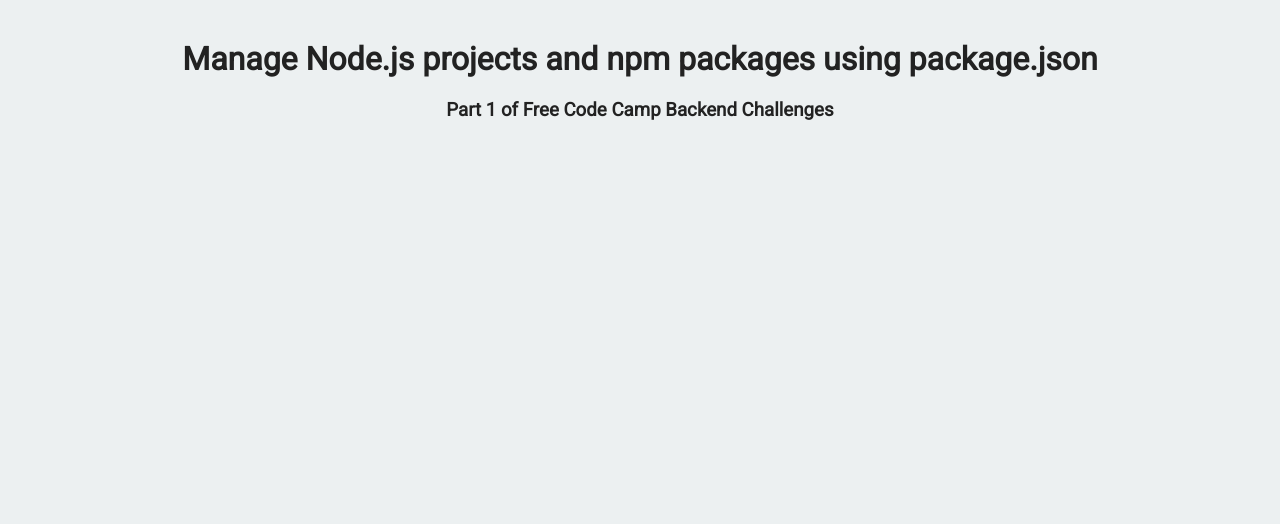
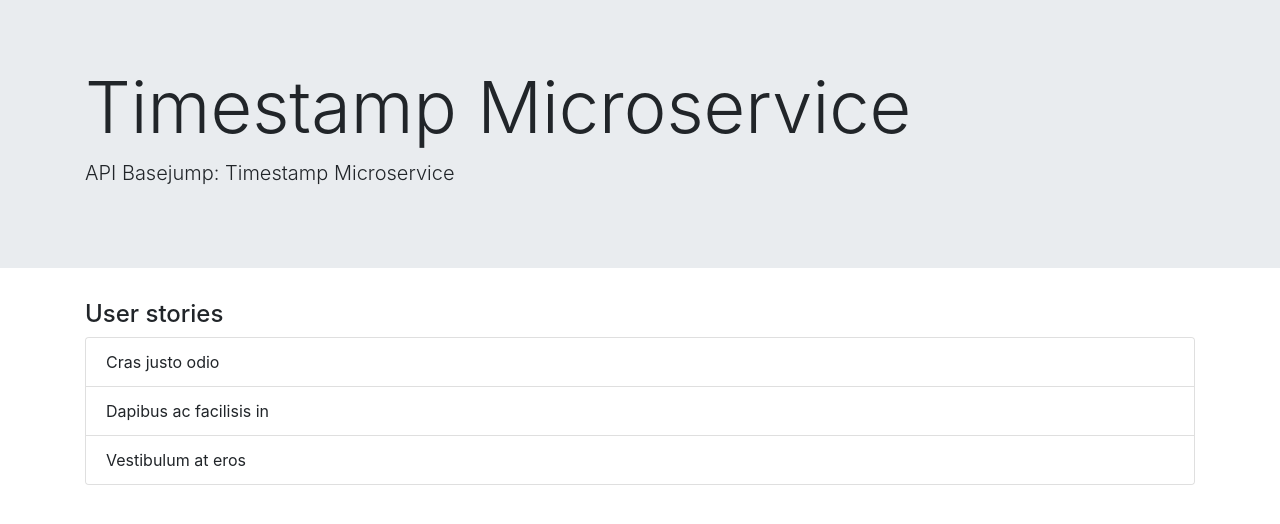
Before and after one commit to ygretharekar/fcc3-timestamp-microservice, a website: page views/index.html in a window 1280 px wide. Drawn offline with nearby package versions, Linux system fonts and the light colour scheme.

Commit message:
Checkpoint

```diff
--- a/public/style.css
+++ b/public/style.css
@@ -6,11 +6,6 @@
 	color: #222;
 	background-color: #ECF0F1;
 	text-align: center;
-}
-
-.container {
-	padding: 0;
-	margin-top: 40px;
 }
 
 .footer {
@@ -30,6 +25,6 @@
 /****** Logo Div Styling ******/
 
 img {
-	margin: 20px auto 0 auto;
+	margin: 30px auto 0 auto;
 	display: block;
 }
--- a/server.js
+++ b/server.js
@@ -38,8 +38,8 @@
        else date = moment(req.params.string, 'D MMMM, YYYY');
 
        res.json({
-        unix: date.format('X'),
-        natural: date.format('D MMMM, YYYY')
+        unix: date.format('X') == "Invalid date" ? "null": date.format('X'),
+        natural: date.format('X') == "Invalid date" ? "null": date.format('D MMMM, YYYY')
        });
     });
 
--- a/views/index.html
+++ b/views/index.html
@@ -6,13 +6,27 @@
       <link rel="shortcut icon" href="https://cdn.hyperdev.com/us-east-1%3A52a203ff-088b-420f-81be-45bf559d01b1%2Ffavicon.ico" type="image/x-icon"/>
       <link href="https://fonts.googleapis.com/css?family=Roboto" rel="stylesheet" type="text/css">
       <link href="/public/style.css" rel="stylesheet" type="text/css">
+      <link rel="stylesheet" href="https://maxcdn.bootstrapcdn.com/bootstrap/4.0.0-beta.2/css/bootstrap.min.css"
+            integrity="sha384-PsH8R72JQ3SOdhVi3uxftmaW6Vc51MKb0q5P2rRUpPvrszuE4W1povHYgTpBfshb" crossorigin="anonymous">
    </head>
 
    <body>
-      <div class="container">
-         <h1>Manage Node.js projects and npm packages using package.json</h1>
-         <h3>Part 1 of Free Code Camp Backend Challenges</h3>
+       <div class="jumbotron jumbotron-fluid">
+        <div class="container">
+          <h1 class="display-3">Timestamp Microservice</h1>
+          <p class="lead">API Basejump: Timestamp Microservice</p>
+        </div>
       </div>
+      <div class = "container">
+        <h4>User stories</h4>
+        <div class="card">
+          <ul class="list-group list-group-flush">
+            <li class="list-group-item">Cras justo odio</li>
+            <li class="list-group-item">Dapibus ac facilisis in</li>
+            <li class="list-group-item">Vestibulum at eros</li>
+          </ul>
+        </div>
+     </div>
    </body>
 
 </html>
```
Also changed, not shown: README.md.
